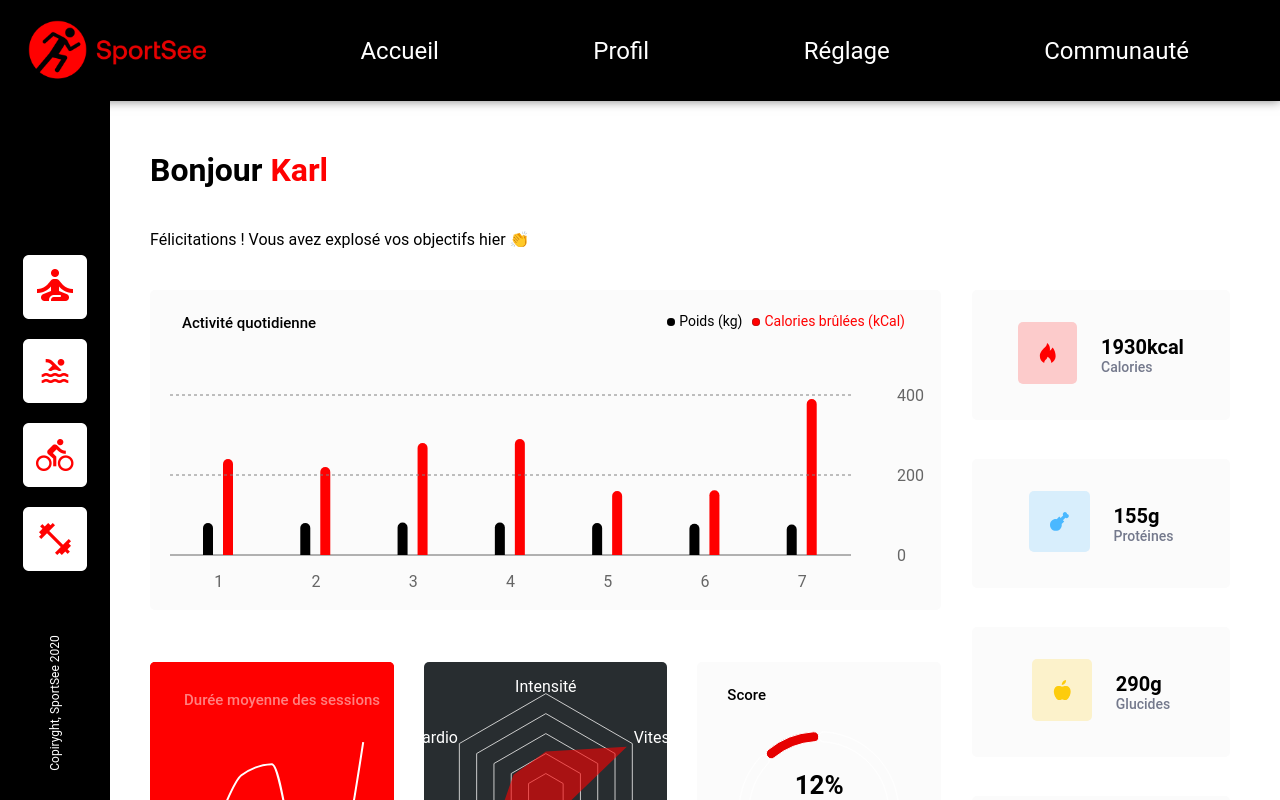
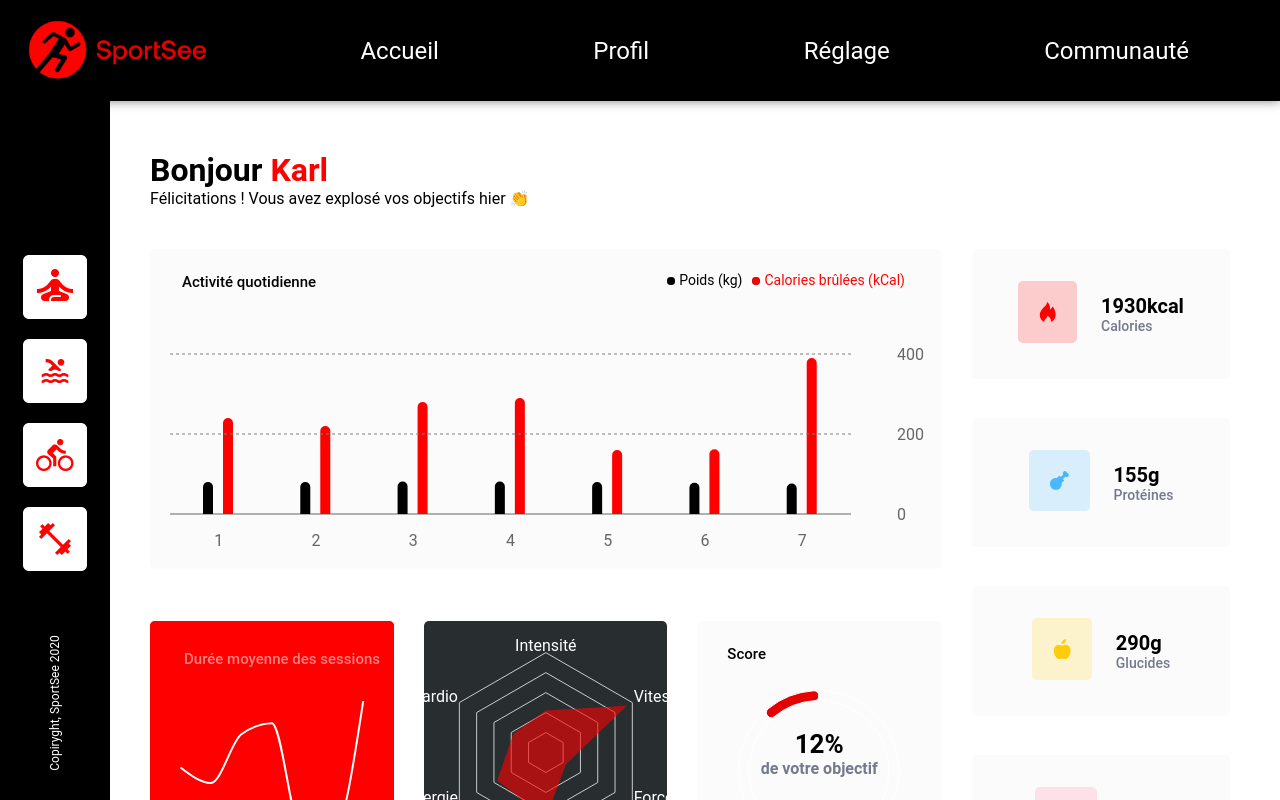
Before and after one commit to Ekkylibre/sportsee, a React (Vite) app: page /dashboard/12 in a window 1280 px wide. Shown: the top 800 px of the page. Built offline with nearby package versions, Linux system fonts and the light colour scheme.

Commit message:
✨ Components > Header > Create component

```diff
--- /dev/null
+++ b/src/components/header/Header.jsx
@@ -0,0 +1,16 @@
+import './header.css';
+
+function Header({ user }) {
+  return (
+    <div className="header">
+      {user && (
+        <>
+          <h1>Bonjour <span className="red">{user.userInfos.firstName}</span></h1>
+          <p>Félicitations ! Vous avez explosé vos objectifs hier 👏</p>
+        </>
+      )}
+    </div>
+  );
+}
+
+export default Header;
--- /dev/null
+++ b/src/components/header/header.css
@@ -0,0 +1,8 @@
+.title {
+  display: flex;
+  flex-direction: column;
+  gap: 41px;
+}
+.title h1 .red {
+  color: red;
+}/*# sourceMappingURL=header.css.map */
--- /dev/null
+++ b/src/components/header/header.scss
@@ -0,0 +1,11 @@
+.title {
+    display: flex;
+    flex-direction: column;
+    gap: 41px;
+
+    h1 {
+        .red {
+            color: red;
+        }
+    }
+}
--- a/src/pages/dashboard/Dashboard.jsx
+++ b/src/pages/dashboard/Dashboard.jsx
@@ -9,6 +9,7 @@ import Kpi from "../../components/kpi/Kpi";
 import Radar from "../../components/radar/Radar";
 import Weight from "../../components/weight/Weight";
 import Goals from "../../components/goals/Goals";
+import Header from "../../components/header/Header";
 
 function Dashboard() {
 
@@ -29,12 +30,7 @@ function Dashboard() {
       <main>
         <div className="main-container">
           <div className="title">
-            {user && (
-              <>
-                <h1>Bonjour <span className="red">{user.userInfos.firstName}</span></h1>
-                <p>Félicitations ! Vous avez explosé vos objectifs hier 👏</p>
-              </>
-            )}
+          <Header user={user} />
           </div>
 
           <div className="array">
--- a/src/pages/home/home.css
+++ b/src/pages/home/home.css
@@ -12,14 +12,6 @@ main .main-container {
   display: flex;
   flex-direction: column;
   gap: 41px;
-}
-main .main-container .title {
-  display: flex;
-  flex-direction: column;
-  gap: 41px;
-}
-main .main-container .title h1 .red {
-  color: red;
 }
 main .main-container .user-btn {
   display: flex;
--- a/src/pages/home/home.scss
+++ b/src/pages/home/home.scss
@@ -13,18 +13,6 @@ main {
         display: flex;
         flex-direction: column;
         gap: 41px;
-
-        .title {
-            display: flex;
-            flex-direction: column;
-            gap: 41px;
-
-            h1 {
-                .red {
-                    color: red;
-                }
-            }
-        }
 
         .user-btn {
             display: flex;
```
Also changed, not shown: 2 other files (tests, documents, lock files or other folders).
